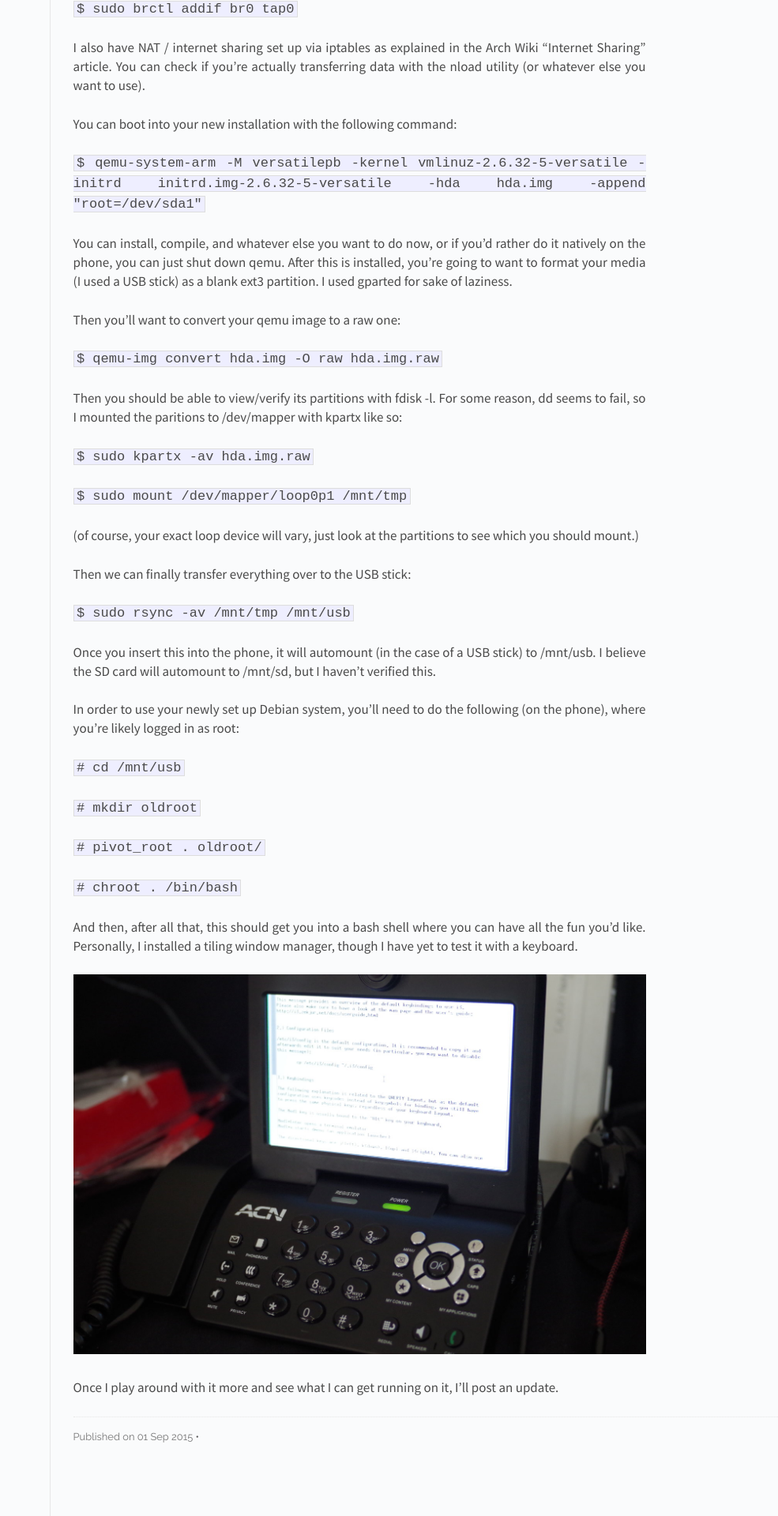
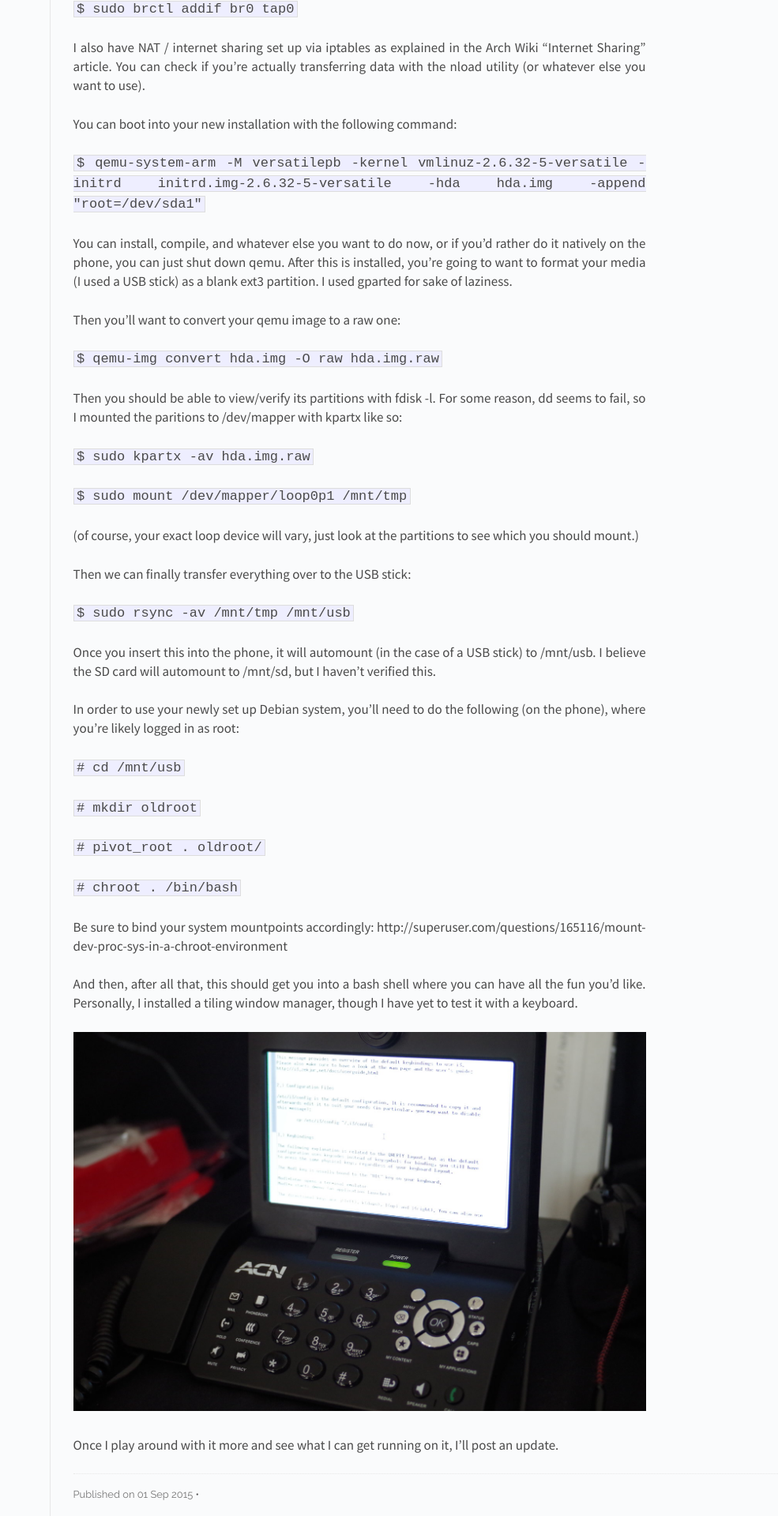
Before and after one commit to lovelaced/lovelaced.github.io, a Jekyll site: the page built from index.html, in a window 1280 px wide. Shown: the part 1969-3889 px from the top of the page at 79% size, without its empty margins (295-1280 px from the left). Built offline with Jekyll 4.4.1, drawn with Linux system fonts in a browser that asks for light colours; Markdown is read by kramdown in place of the engine named in the settings.

Commit message:
more info

```diff
--- a/_posts/2015-09-01-videophone.md
+++ b/_posts/2015-09-01-videophone.md
@@ -99,6 +99,7 @@ In order to use your newly set up Debian system, you'll need to do the following
 
  `# chroot . /bin/bash`
 
+Be sure to bind your system mountpoints accordingly: http://superuser.com/questions/165116/mount-dev-proc-sys-in-a-chroot-environment
 
 And then, after all that, this should get you into a bash shell where you can have all the fun you'd like. Personally, I installed a tiling window manager, though I have yet to test it with a keyboard.
 
```
